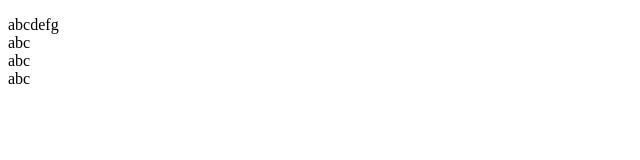
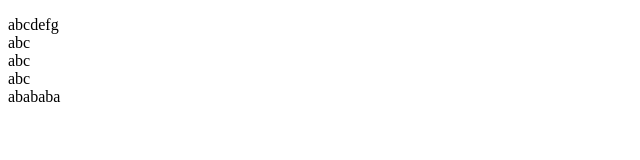
Before and after one commit to tomatoaiu/gitPrac, a plain HTML site: page gitprac/gitprac.html in a window 1280 px wide. Shown: the full height of the page, 0-640 px from the left. Drawn offline with Linux system fonts and the light colour scheme.

Commit message:
a
asanas

```diff
--- a/gitprac/gitprac.html
+++ b/gitprac/gitprac.html
@@ -10,6 +10,7 @@
     abc<br>
     abc<br>
     abc<br>
+    abababa<br>
   </p>
 </body>
 </html>
```
